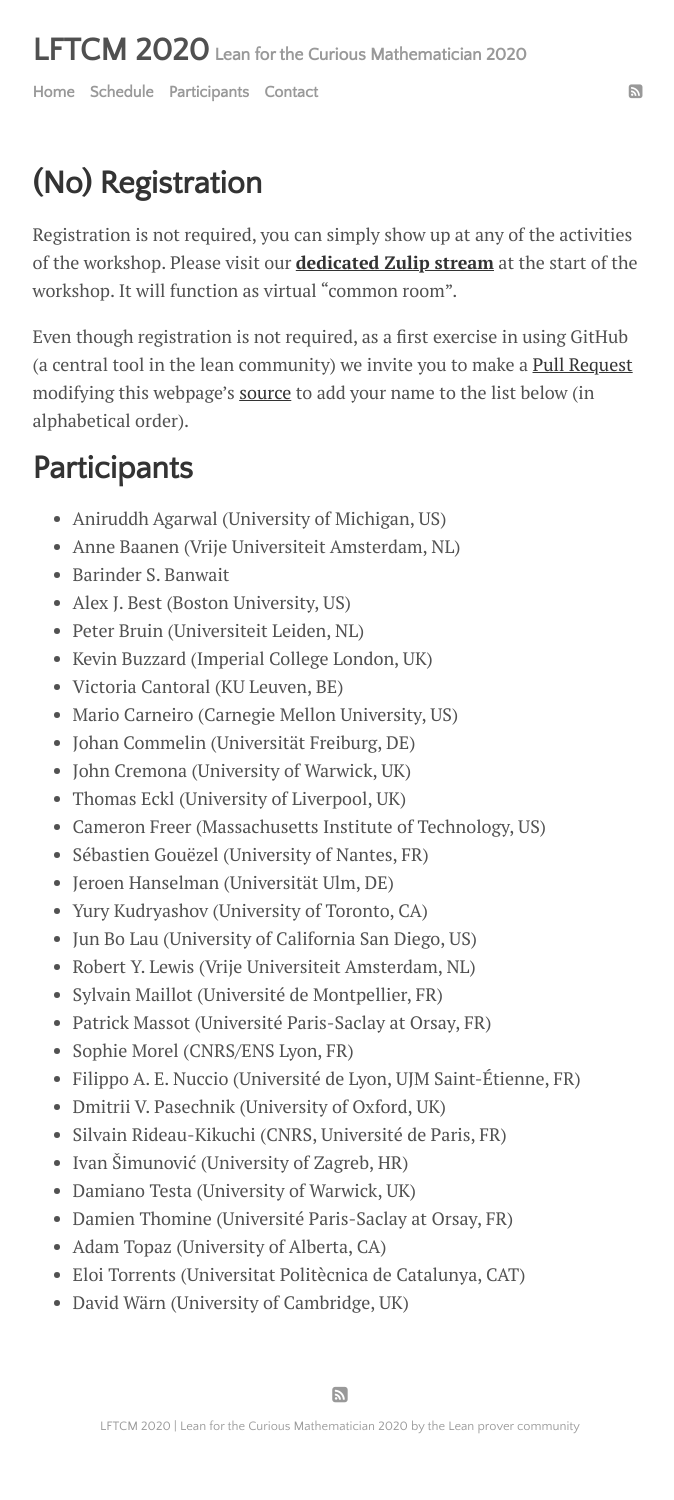
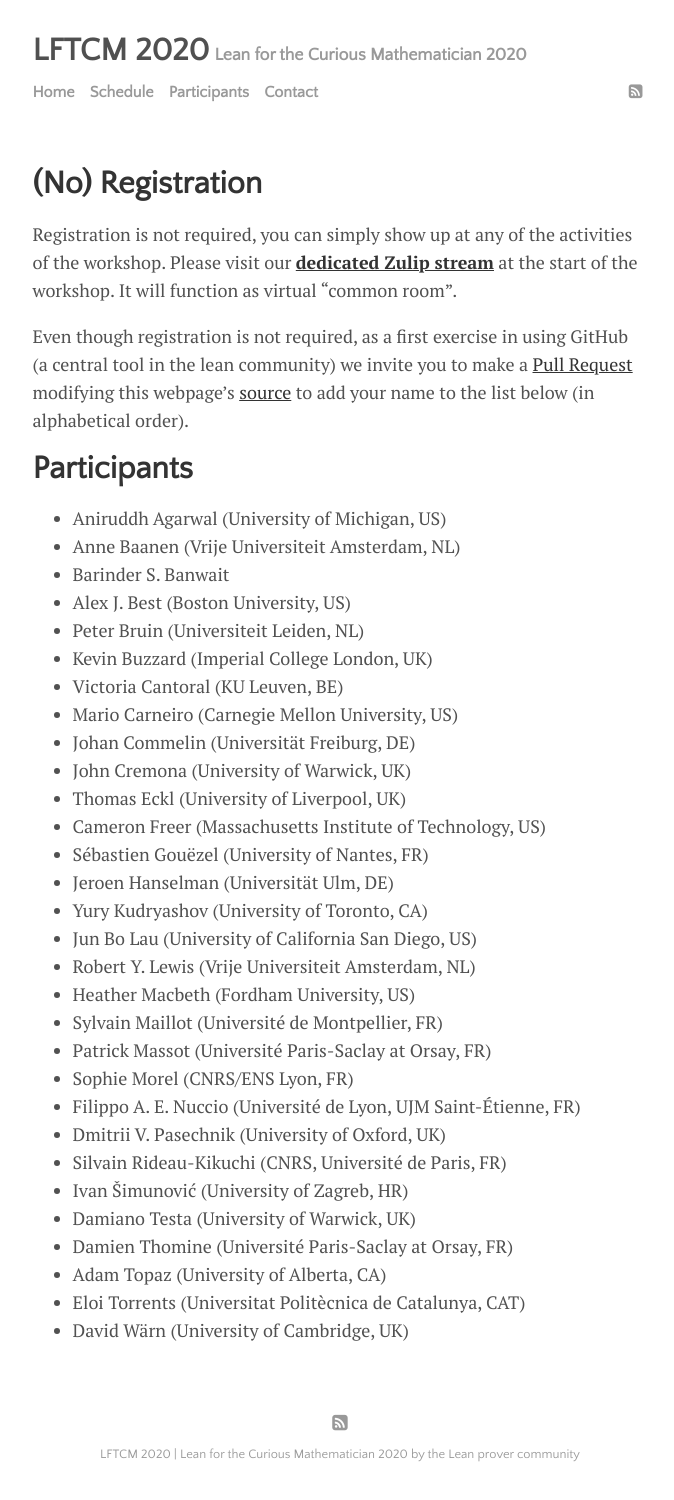
Before and after one commit to leanprover-community/lftcm2020, a Jekyll site: the page built from participants.md, in a window 1280 px wide. Shown: the whole page, without its empty margins (300-974 px from the left). Built offline with Jekyll 4.4.1, drawn with Linux system fonts in a browser that asks for light colours; before the commit the page ends 1472 px from its top, so only the background shows below that.

Commit message:
Update participants.md

```diff
--- a/participants.md
+++ b/participants.md
@@ -41,6 +41,7 @@ to add your name to the list below (in alphabetical order).
 * Yury Kudryashov (University of Toronto, CA)
 * Jun Bo Lau (University of California San Diego, US)
 * Robert Y. Lewis (Vrije Universiteit Amsterdam, NL)
+* Heather Macbeth (Fordham University, US)
 * Sylvain Maillot (Université de Montpellier, FR)
 * Patrick Massot (Université Paris-Saclay at Orsay, FR)
 * Sophie Morel (CNRS/ENS Lyon, FR)
```
